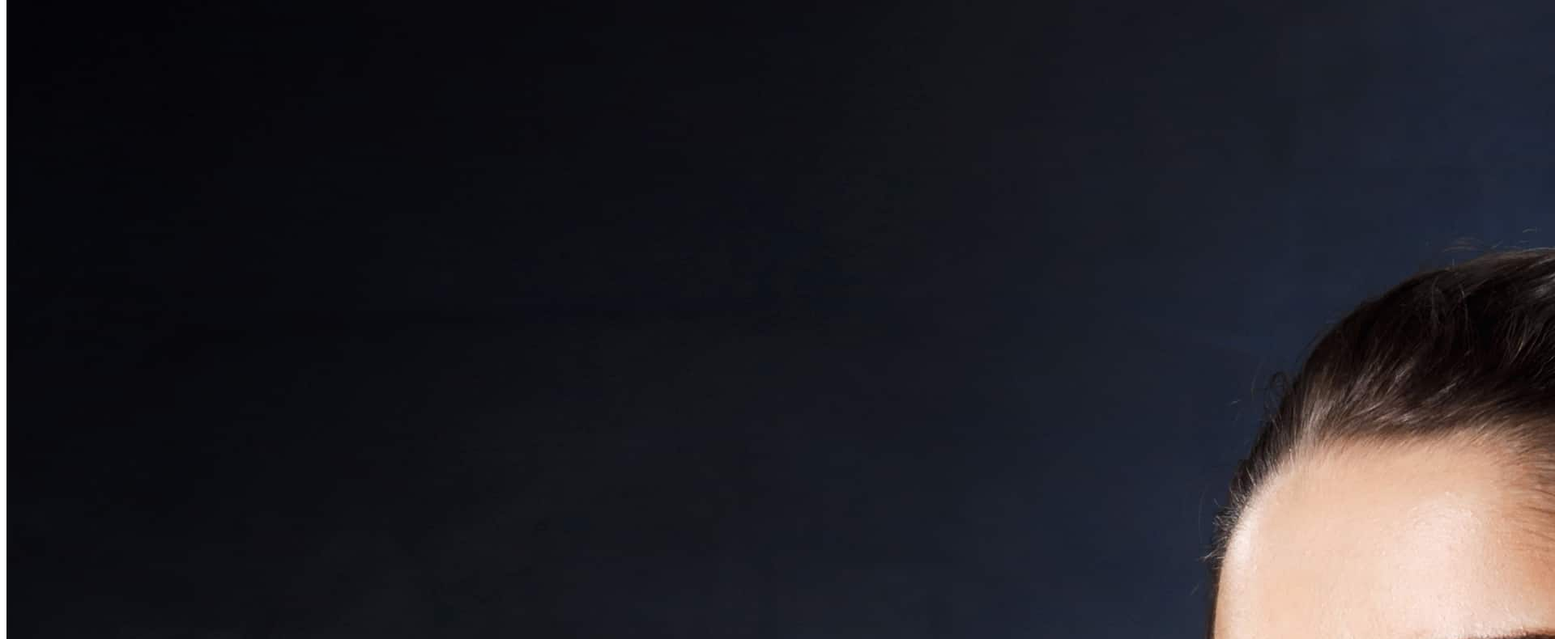
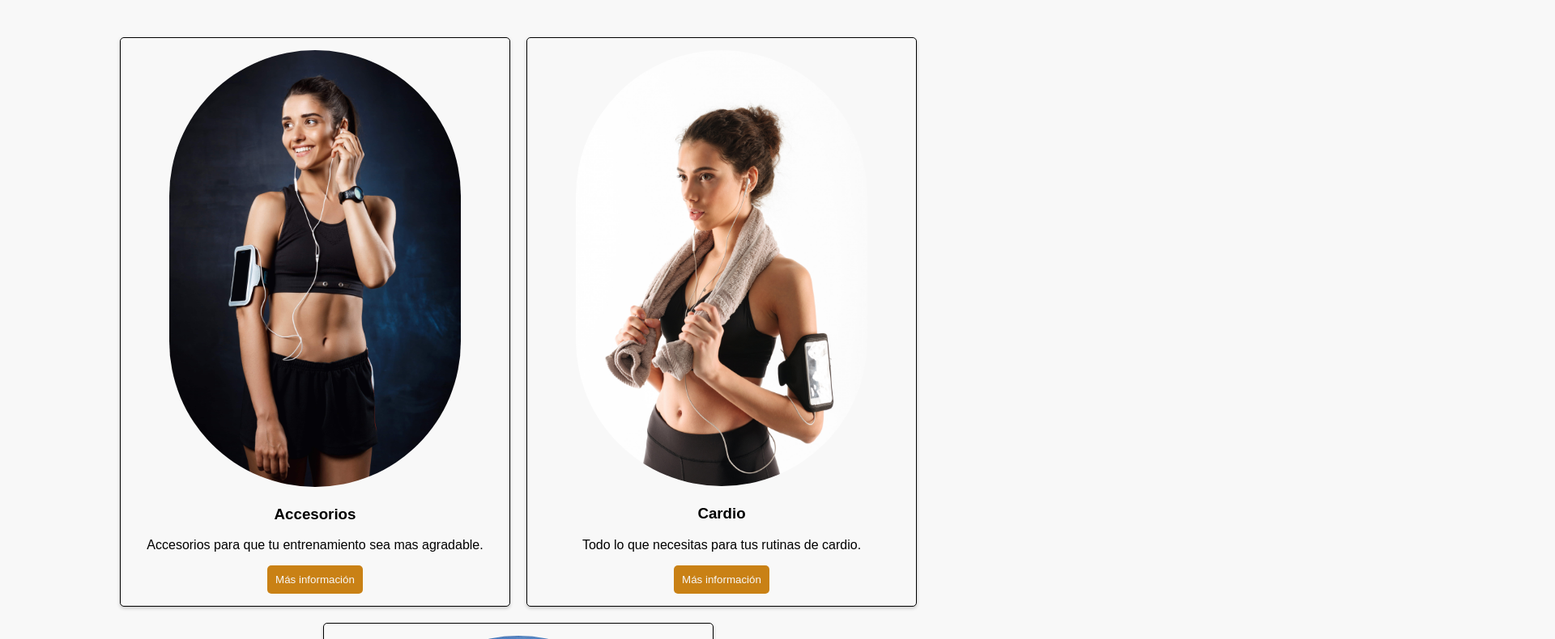
Before and after one commit to alexanderjulio/multiyfitness, a plain HTML site: page secciones/inicio.html in a window 1280 px wide. Shown: the part 115-905 px from the top of the page at 81% size, 1920 px wide, since content can reach past the window. Drawn offline with Linux system fonts and the light colour scheme; the site is published under a folder, as on GitHub Pages, so addresses that start at the root find nothing.

Commit message:
Segundo commit, probando links

```diff
--- a/secciones/inicio.html
+++ b/secciones/inicio.html
@@ -3,7 +3,7 @@
 <head>
   <meta charset="UTF-8">
   <meta name="viewport" content="width=device-width, initial-scale=1.0">
-  <link rel="stylesheet" href="/styles/styles.css">
+  <link rel="stylesheet" href="../styles/styles.css">
   <title>Document</title>
 </head>
 <body>
```
Also changed, not shown: index.html (+1 -1 lines), secciones/suplementos.html (+1 -1 lines).
